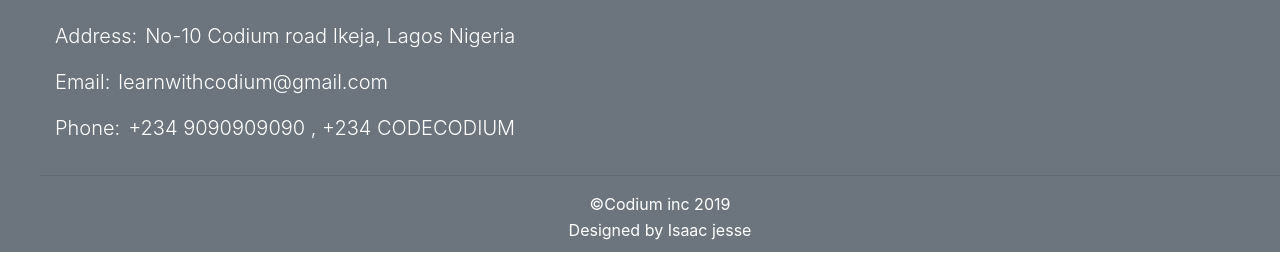
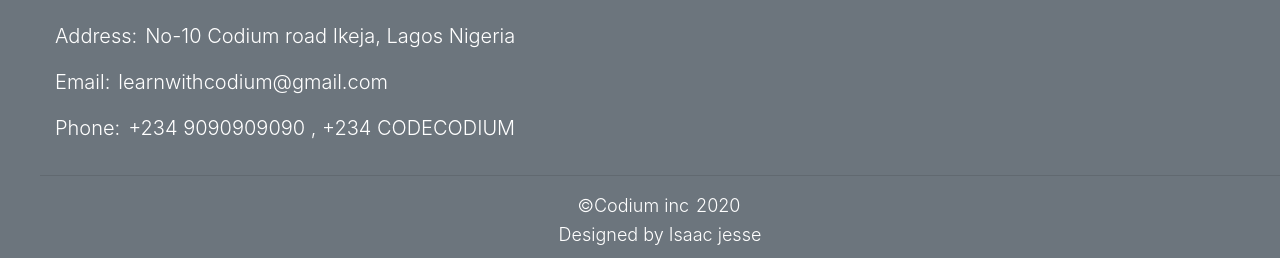
Before and after one commit to owoloisaac/Codium-website, a plain HTML site: page index.html in a window 1280 px wide. Shown: the part 3675-3933 px from the top of the page. Drawn offline with Linux system fonts and the light colour scheme.

Commit message:
Added dynamic footer year

```diff
--- a/css/styles.css
+++ b/css/styles.css
@@ -126,6 +126,7 @@ footer{
 
 .footer{
     padding-left: 40px;
+    font-size: 20px;
 }
 
 .imgs{
@@ -135,6 +136,7 @@ footer{
 
 .f1, .f2{
     margin: 2px;
+    font-size: 18px;
 }
 .imgj{
     width: 80px;
--- a/index.html
+++ b/index.html
@@ -238,8 +238,6 @@
         </div>
     </div>
 
-
-
           <div class="col-md-5 ml-auto support p-0">
             <p class="lead">Codium is supported by:</p>
             <div class="form-inline">
@@ -252,8 +250,8 @@
 
     </div>
     <hr class="w-100">
-    <p class="f1  text-center">&copy;Codium inc 2019</p>
-    <p class="f2 text-center">Designed by Isaac jesse</p>
+    <p class="f1 lead  text-center">&copy;Codium inc <strong id="year"></strong></p>
+    <p class="f2 lead text-center">Designed by Isaac jesse</p>
   </footer>
 
 
--- a/js/codium.js
+++ b/js/codium.js
@@ -6,6 +6,10 @@
      const success = document.querySelector(".alert");
 
 const  btn = document.querySelector('#btn');
+
+const year = document.querySelector("#year");
+year.innerHTML = new Date().getFullYear();
+year.classList.add('lead', 'f1');
 
 btn.addEventListener('click', (e) => {
   e.preventDefault();
```
